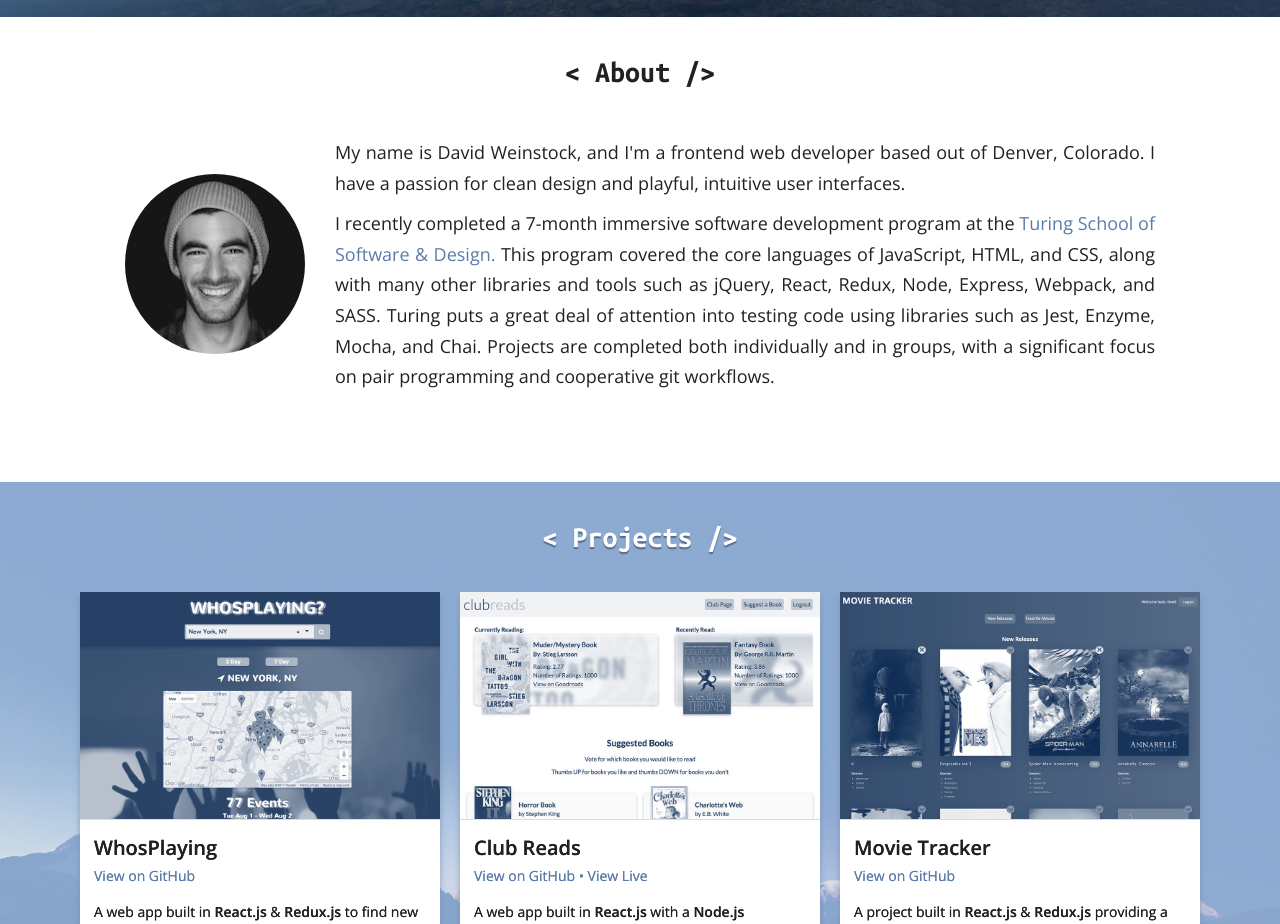
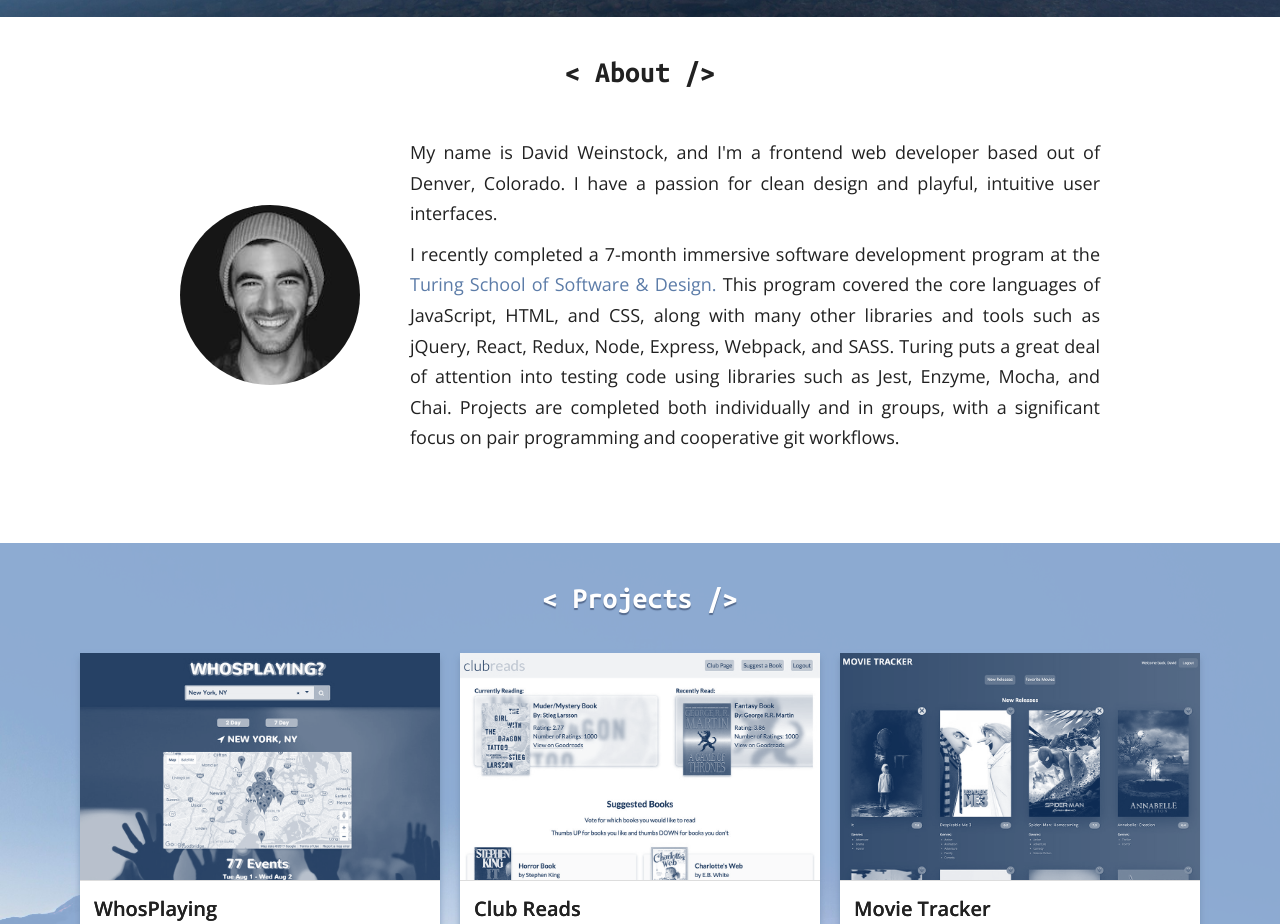
Before and after one commit to dstock48/portfolio, a React (Create React App) app: page / in a window 1280 px wide. Shown: the part 783-1707 px from the top of the page. Built offline with nearby package versions, Linux system fonts and the light colour scheme.

Commit message:
Adjust About section styles

```diff
--- a/src/components/About/About.css
+++ b/src/components/About/About.css
@@ -19,14 +19,14 @@
   display: flex;
   align-items: center;
   margin: 0 auto;
-  max-width: 1030px;
+  max-width: 920px;
   text-align: left;
 }
 
 .avatar {
   display: inline-block;
   height: 180px;
-  margin-right: 30px;
+  margin-right: 50px;
   border-radius: 1000px;
 }
 
```
